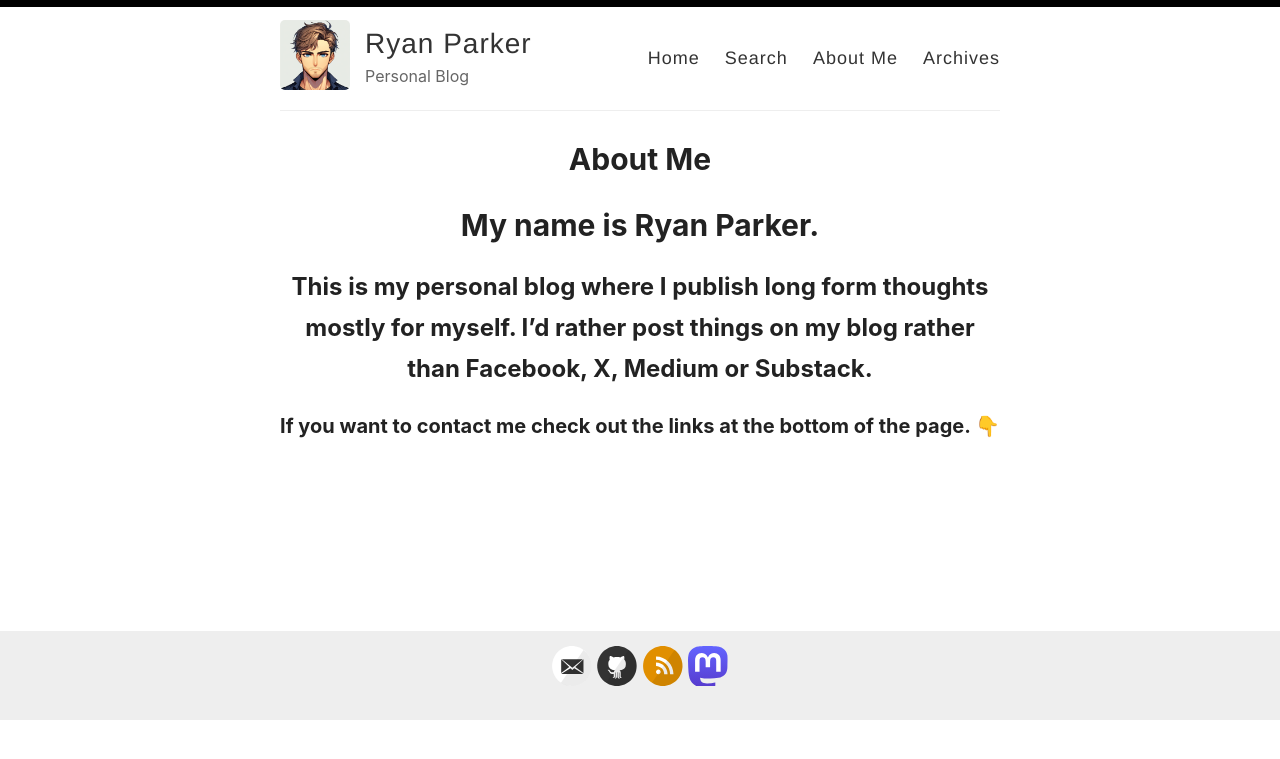
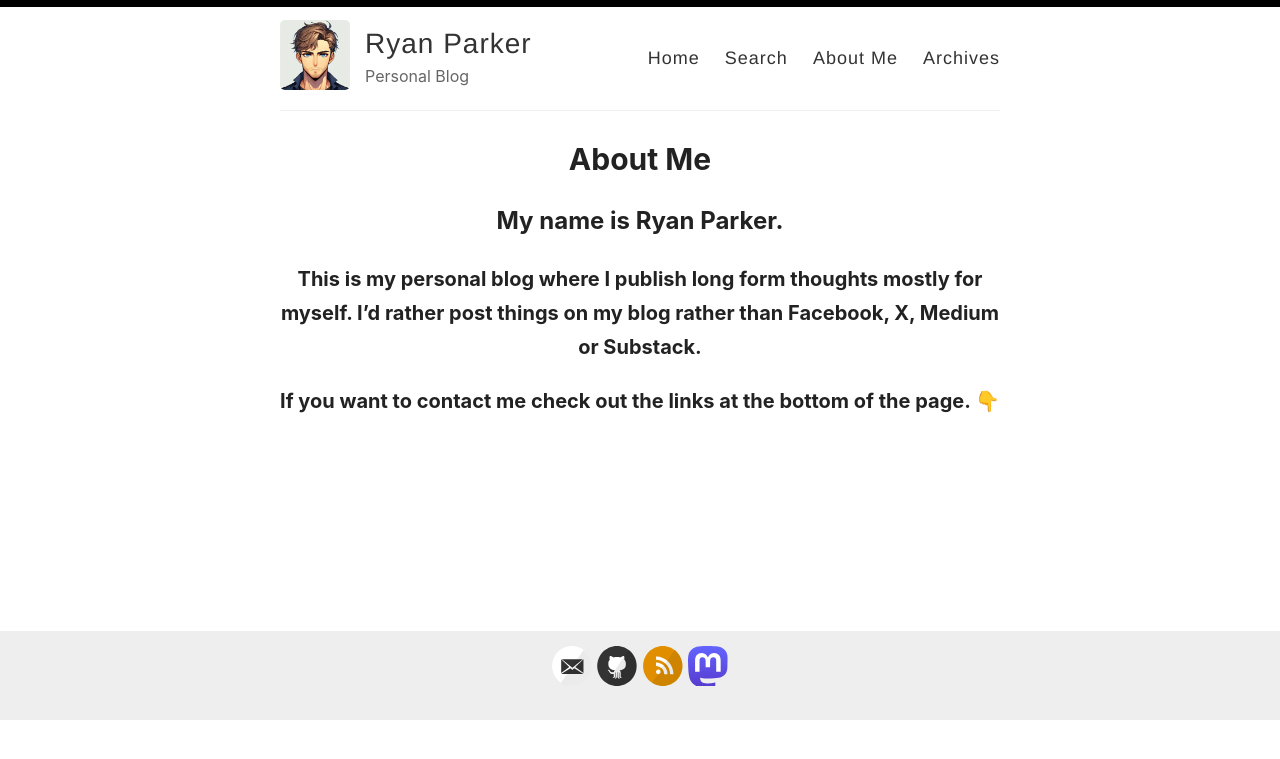
Before and after one commit to ryanparkr/ryanparkr.github.io, a Jekyll site: the page built from _pages/about.md, in a window 1280 px wide. Shown: the top 759 px of the page. Built offline with Jekyll 4.4.1, drawn with Linux system fonts in a browser that asks for light colours.

```diff
--- a/_pages/about.md
+++ b/_pages/about.md
@@ -4,6 +4,6 @@ title: About Me
 permalink: /about/
 ---
 
-# My name is Ryan Parker.
-## This is my personal blog where I publish long form thoughts mostly for myself. I'd rather post things on my blog rather than Facebook, X, Medium or Substack.
+## My name is Ryan Parker.
+### This is my personal blog where I publish long form thoughts mostly for myself. I'd rather post things on my blog rather than Facebook, X, Medium or Substack.
 ### If you want to contact me check out the links at the bottom of the page. 👇
```
